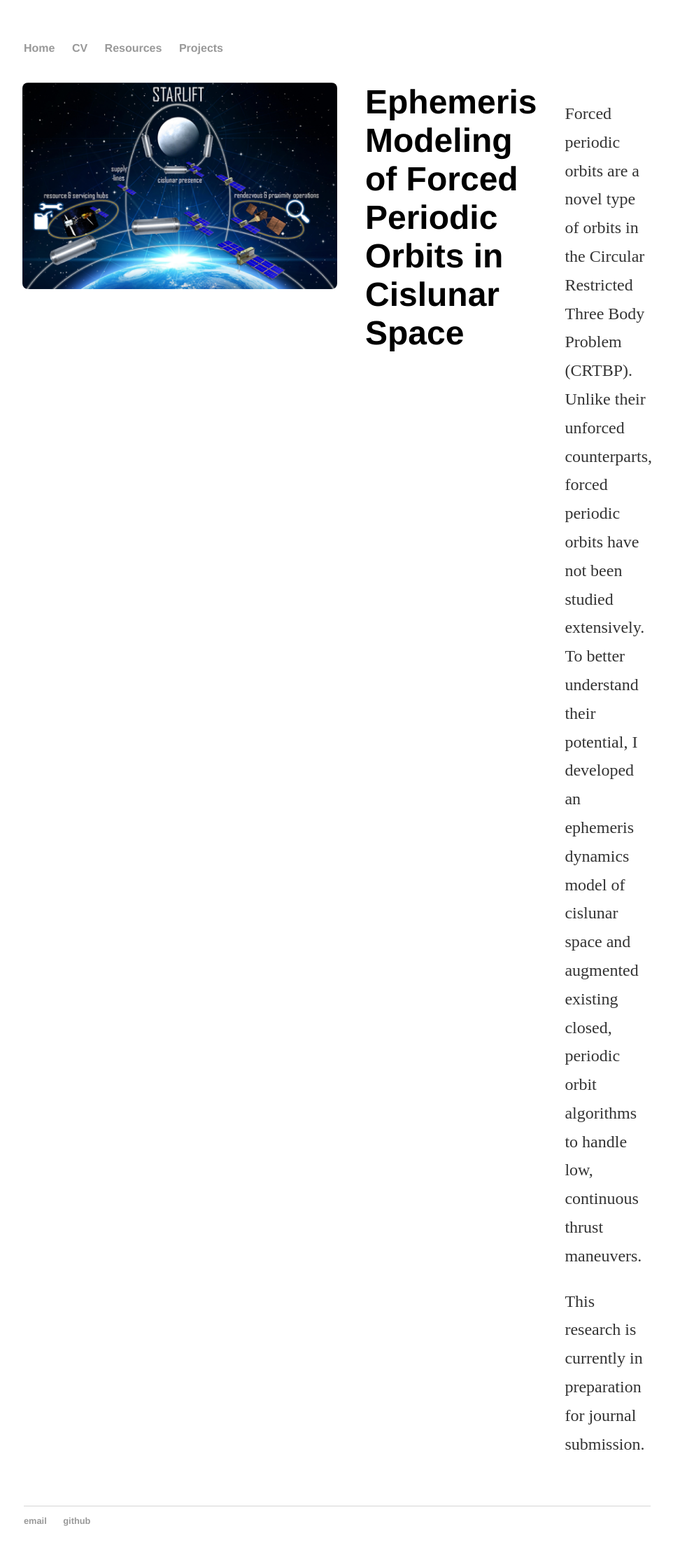
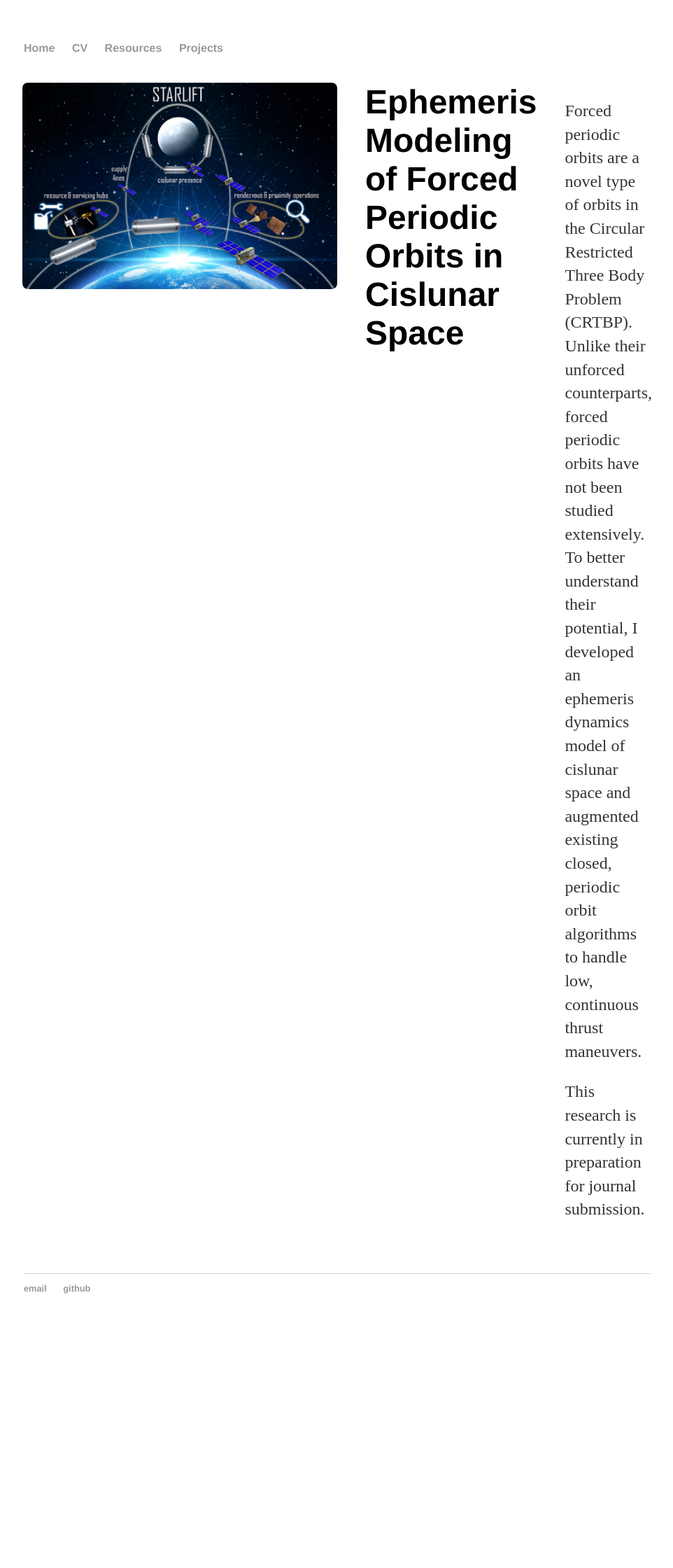
Before and after one commit to ggenszler/ggenszler.github.io, a Jekyll site: the page built from projects/starlift_fpo.html, in a window 1280 px wide. Shown: the whole page at 70% size, without its empty margins (158-1120 px from the left). Built offline with Jekyll 4.4.1, drawn with Linux system fonts in a browser that asks for light colours; after the commit the page ends 1908 px from its top, so only the background shows below that.

Commit message:
Update starlift_fpo.html

```diff
--- a/projects/starlift_fpo.html
+++ b/projects/starlift_fpo.html
@@ -41,7 +41,7 @@ title: Ephemeris Modeling of Forced Periodic Orbits in Cislunar Space
     margin-bottom: 20px;
   }
 
-  .project-summary p {
+  .section p {
     flex: 1;
     line-height: 1.7;
     max-width: 1000px;
```
